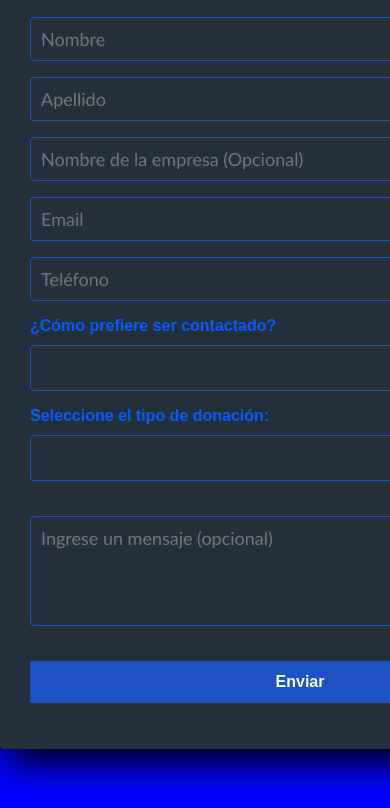
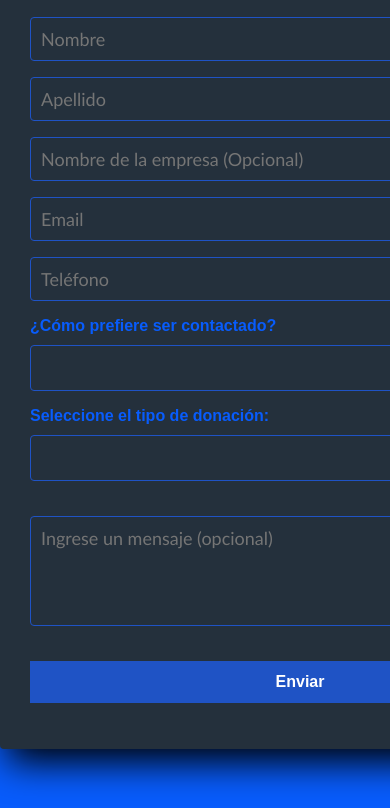
Before and after one commit to TamaraAbarza/formulario-wingu, a plain HTML site: page index.html in a window 390 px wide. Shown: the part 236-1044 px from the top of the page. Drawn offline with Linux system fonts and the light colour scheme.

Commit message:
Update style.css

```diff
--- a/style.css
+++ b/style.css
@@ -140,6 +140,6 @@ textarea {
 @media (max-width: 767px) {
   body {
     background-image: url("");
-    background-color: blue;
+    background-color: #085cfc;
   }
 }
```
